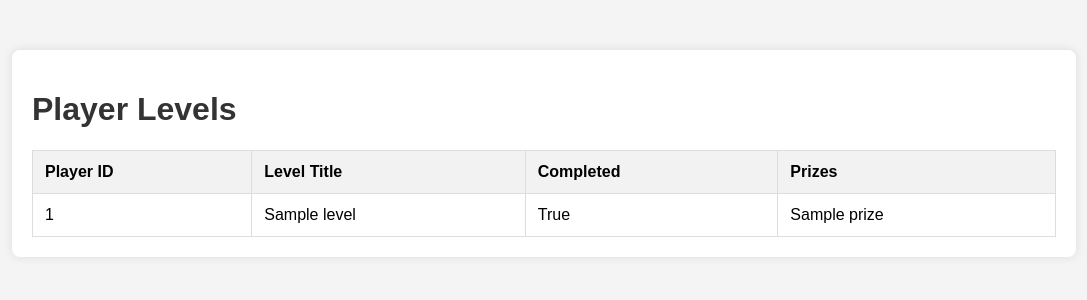
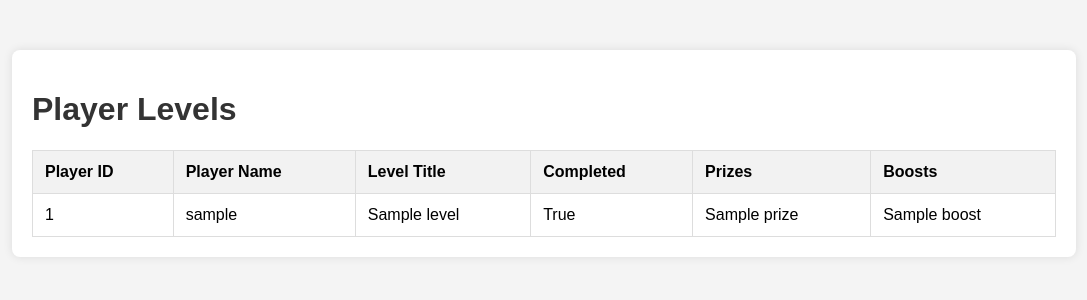
Before and after one commit to minkeviiich/test-backend-game, a Django app: page /gameapp/export-to-html/ in a window 1280 px wide. Shown: the top 300 px of the page, without its empty margins (96-1183 px from the left). Run offline with Django 5.2, Linux system fonts and the light colour scheme; tables that the repository leaves empty hold one stand-in row (values such as "Sample post").

Commit message:
prize logic change

```diff
--- a/mygame/gameapp/models.py
+++ b/mygame/gameapp/models.py
@@ -13,30 +13,12 @@ class Player(models.Model):
     def __str__(self):
         return self.user.username
 
-    def assign_prize(self, level, prize):
+    def assign_prize(self, level, prize, boost=None):
         player_level, created = PlayerLevel.objects.get_or_create(player=self, level=level)
         if not player_level.is_completed:
             player_level.is_completed = True
             player_level.save()
-            LevelPrize.objects.create(level=level, prize=prize, received=timezone.now())
-
-    @staticmethod
-    def export_to_csv():
-        response = HttpResponse(content_type='text/csv')
-        response['Content-Disposition'] = 'attachment; filename="player_levels.csv"'
-
-        writer = csv.writer(response)
-        writer.writerow(['Player ID', 'Level Title', 'Completed', 'Prize'])
-
-        for player_level in PlayerLevel.objects.all():
-            writer.writerow([
-                player_level.player.id,
-                player_level.level.title,
-                player_level.is_completed,
-                ', '.join([lp.prize.title for lp in LevelPrize.objects.filter(level=player_level.level)])
-            ])
-
-        return response
+            LevelPrize.objects.create(level=level, prize=prize, received=timezone.now(), boost=boost)
 
 
 class Boost(models.Model):
@@ -74,3 +56,4 @@ class LevelPrize(models.Model):
     level = models.ForeignKey(Level, on_delete=models.CASCADE)
     prize = models.ForeignKey(Prize, on_delete=models.CASCADE)
     received = models.DateField()
+    boost = models.ForeignKey(Boost, on_delete=models.CASCADE, null=True, blank=True)
--- a/mygame/gameapp/templates/gameapp/export_to_html.html
+++ b/mygame/gameapp/templates/gameapp/export_to_html.html
@@ -11,16 +11,20 @@
         <table>
             <tr>
                 <th>Player ID</th>
+                <th>Player Name</th>
                 <th>Level Title</th>
                 <th>Completed</th>
                 <th>Prizes</th>
+                <th>Boosts</th>
             </tr>
             {% for item in data %}
             <tr>
                 <td>{{ item.player_id }}</td>
+                <td>{{ item.player_name }}</td>
                 <td>{{ item.level_title }}</td>
                 <td>{{ item.is_completed }}</td>
                 <td>{{ item.prizes }}</td>
+                <td>{{ item.boosts }}</td>
             </tr>
             {% endfor %}
         </table>
--- a/mygame/gameapp/views.py
+++ b/mygame/gameapp/views.py
@@ -19,13 +19,20 @@ def daily_login(request, player_id):
 
 def export_to_html(request):
     data = []
-    for player_level in PlayerLevel.objects.all():
-        prizes = ', '.join([lp.prize.title for lp in LevelPrize.objects.filter(level=player_level.level)])
+    for player_level in PlayerLevel.objects.select_related('player__user').all():
+        if player_level.is_completed:
+            prizes = ', '.join([lp.prize.title for lp in LevelPrize.objects.filter(level=player_level.level)])
+            boosts = ', '.join([lp.boost.name for lp in LevelPrize.objects.filter(level=player_level.level) if lp.boost])
+        else:
+            prizes = ''
+            boosts = ''
         data.append({
             'player_id': player_level.player.id,
+            'player_name': player_level.player.user.username,
             'level_title': player_level.level.title,
             'is_completed': player_level.is_completed,
-            'prizes': prizes
+            'prizes': prizes,
+            'boosts': boosts
         })
     return render(request, 'gameapp/export_to_html.html', {'data': data})
 
@@ -34,15 +41,22 @@ def export_to_csv(request):
     response['Content-Disposition'] = 'attachment; filename="player_levels.csv"'
 
     writer = csv.writer(response)
-    writer.writerow(['Player ID', 'Level Title', 'Completed', 'Prizes'])
-
-    for player_level in PlayerLevel.objects.all():
-        prizes = ', '.join([lp.prize.title for lp in LevelPrize.objects.filter(level=player_level.level)])
+    writer.writerow(['Player ID', 'Player Name', 'Level Title', 'Completed', 'Prizes', 'Boosts'])
+    #итератор для обработки большого количества записей
+    player_levels = PlayerLevel.objects.select_related('player__user').all().iterator()
+    for player_level in player_levels:
+        if player_level.is_completed:
+            prizes = ', '.join([lp.prize.title for lp in LevelPrize.objects.filter(level=player_level.level)])
+            boosts = ', '.join([lp.boost.name for lp in LevelPrize.objects.filter(level=player_level.level) if lp.boost])
+        else:
+            prizes = ''
+            boosts = ''
         writer.writerow([
             player_level.player.id,
+            player_level.player.user.username,
             player_level.level.title,
             player_level.is_completed,
-            prizes
+            prizes,
+            boosts
         ])
-
     return response
```
Also changed, not shown: mygame/gameapp/migrations/0002_levelprize_boost.py (added).
